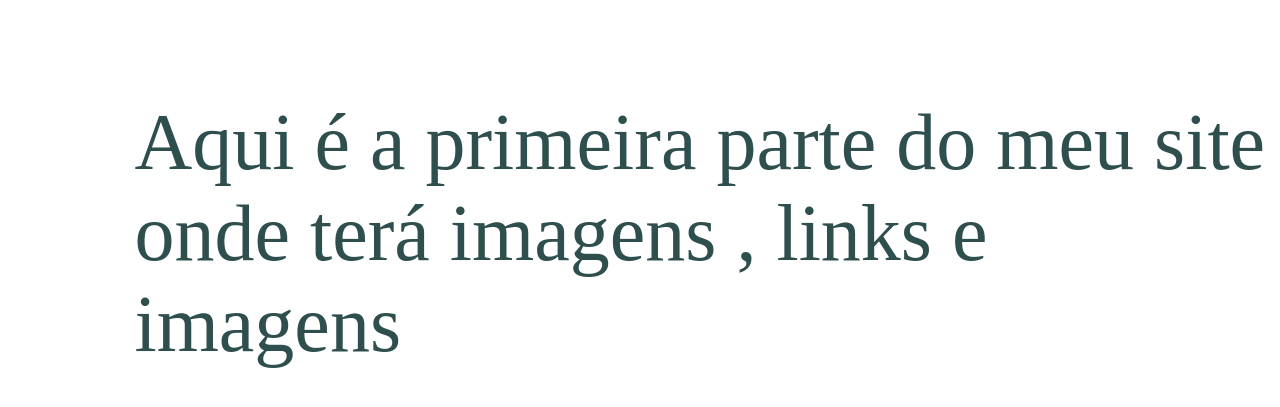
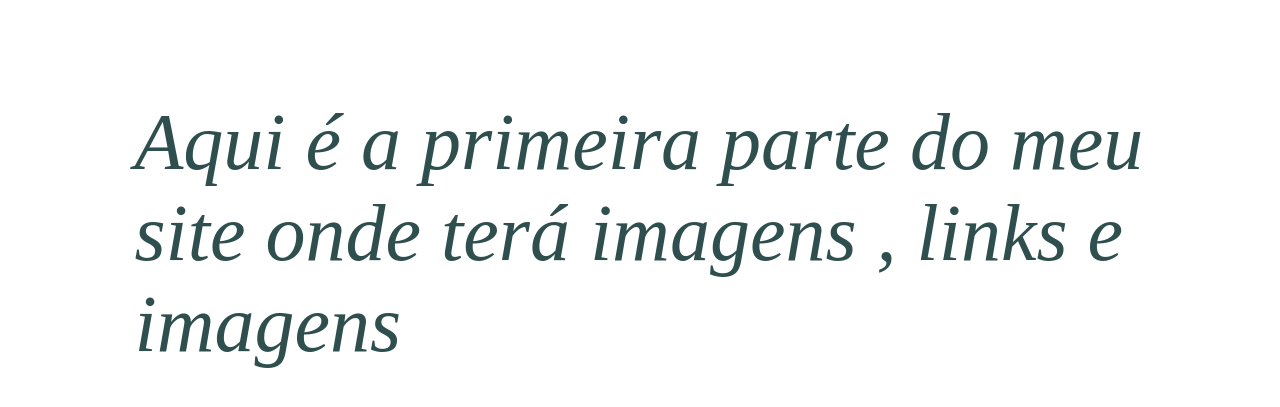
Before and after one commit to MariaEduardaSeichas/MeuSite2, a plain HTML site: page index.html in a window 1280 px wide. Shown: the part 65-472 px from the top of the page. Drawn offline with Linux system fonts and the light colour scheme.

Commit message:
quarto commit

```diff
--- a/style.css
+++ b/style.css
@@ -9,7 +9,7 @@
 }
 .primeira{
     font-size: 80px;
-    font-style: sans serif;
+    font-style: italic;
     width: 90%;
     height: 60%;
     float: right;
```
